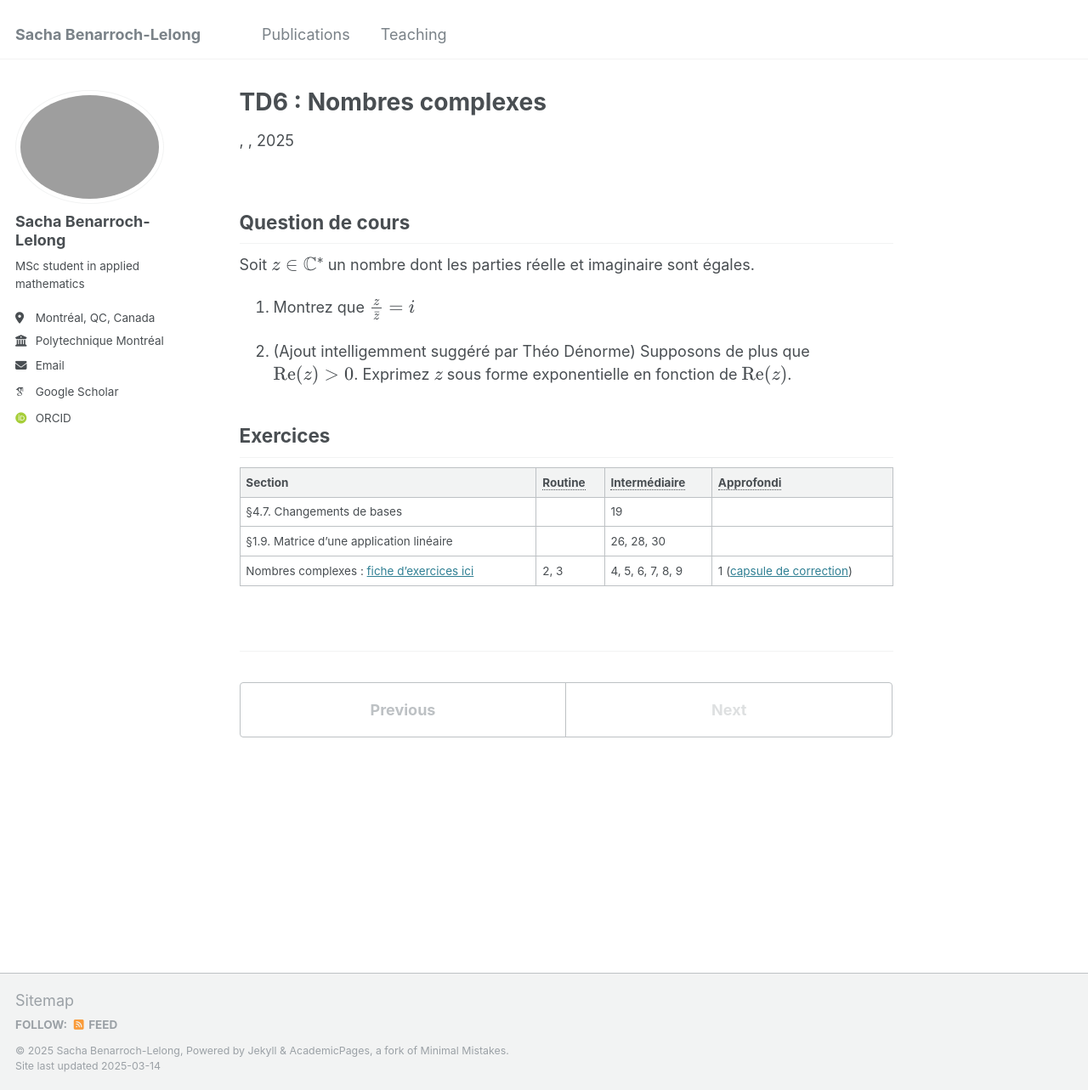
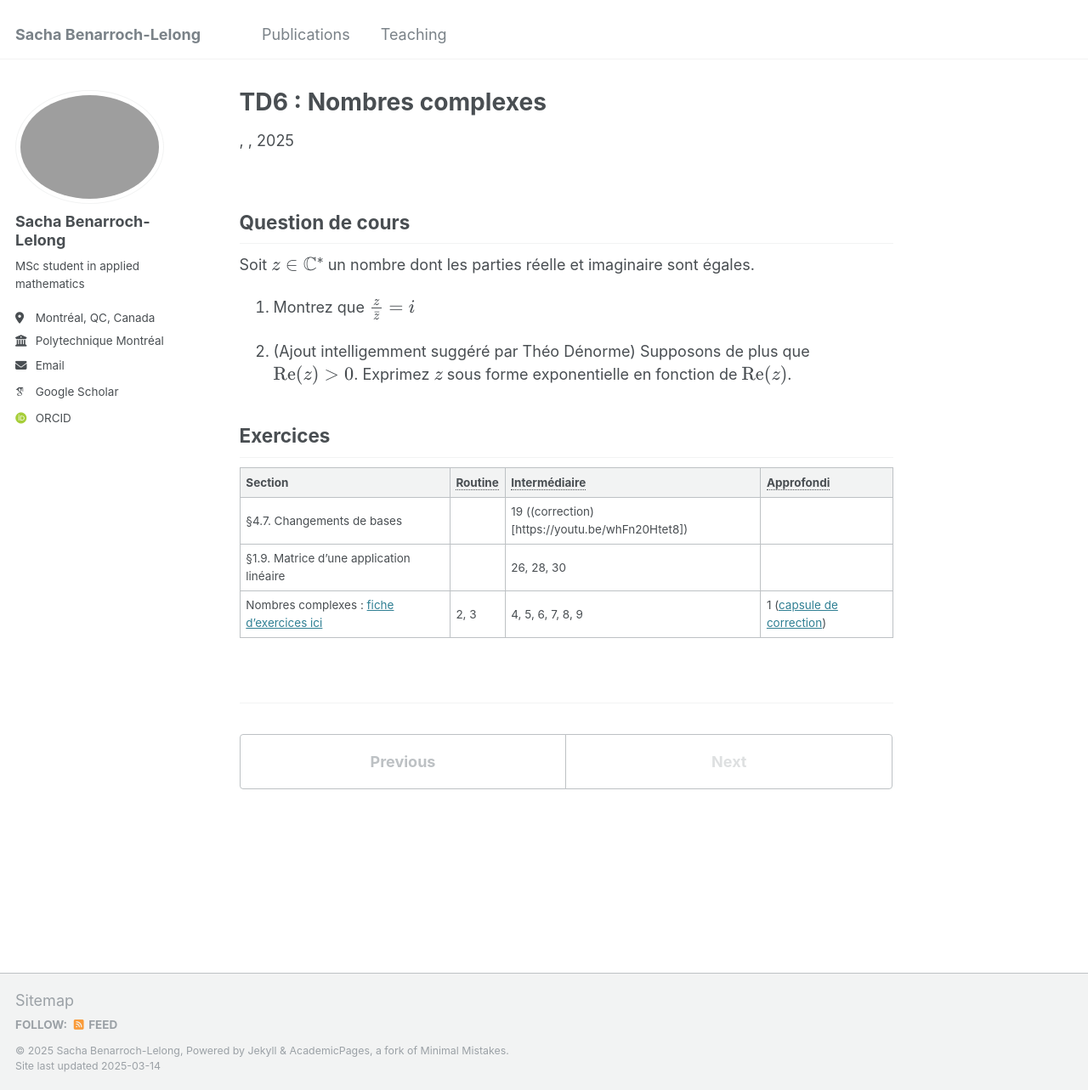
Before and after one commit to sblelong/sblelong.github.io, a Jekyll site: the page built from _teaching/mth1008/td6.md, in a window 1280 px wide and 1283 px high. Shown: the whole window at 85% size. Built offline with Jekyll 4.4.1, drawn with Linux system fonts in a browser that asks for light colours; some web fonts are replaced.

Commit message:
capsule 4.7-19

```diff
--- a/_teaching/mth1008/td6.md
+++ b/_teaching/mth1008/td6.md
@@ -15,7 +15,7 @@ Soit \\(z\in\mathbb{C}^*\\) un nombre dont les parties réelle et imaginaire son
 
 | Section                                                              | Routine | Intermédiaire    | Approfondi                                                                                                                                                                                                                                                                                                                                                               |
 | -------------------------------------------------------------------- | ------- | ---------------- | ------------------------------------------------------------------------------------------------------------------------------------------------------------------------------------------------------------------------------------------------------------------------------------------------------------------------------------------------------------------------ |
-| §4.7. Changements de bases                                           |         | 19               |                                                                                                                                                                                                                                                                                                                                                                          |
+| §4.7. Changements de bases                                           |         | 19 ((correction)[https://youtu.be/whFn20Htet8])              |                                                                                                                                                                                                                                                                                                                                                                          |
 | §1.9. Matrice d'une application linéaire                             |         | 26, 28, 30       |                                                                                                                                                                                                                                                                                                                                                                          |
 | Nombres complexes : [fiche d'exercices ici](/files/td-complexes.pdf) | 2, 3    | 4, 5, 6, 7, 8, 9 | 1 ([capsule de correction](https://polymtlca0-my.sharepoint.com/:v:/g/personal/sacha_benarroch-lelong_polymtlus_ca/EbeewBUfL55BmtiUEEsMZHoBYl7DitV--KpTC02jcVjkhA?nav=eyJyZWZlcnJhbEluZm8iOnsicmVmZXJyYWxBcHAiOiJPbmVEcml2ZUZvckJ1c2luZXNzIiwicmVmZXJyYWxBcHBQbGF0Zm9ybSI6IldlYiIsInJlZmVycmFsTW9kZSI6InZpZXciLCJyZWZlcnJhbFZpZXciOiJNeUZpbGVzTGlua0NvcHkifX0&e=vvk3MJ)) |
 
```
